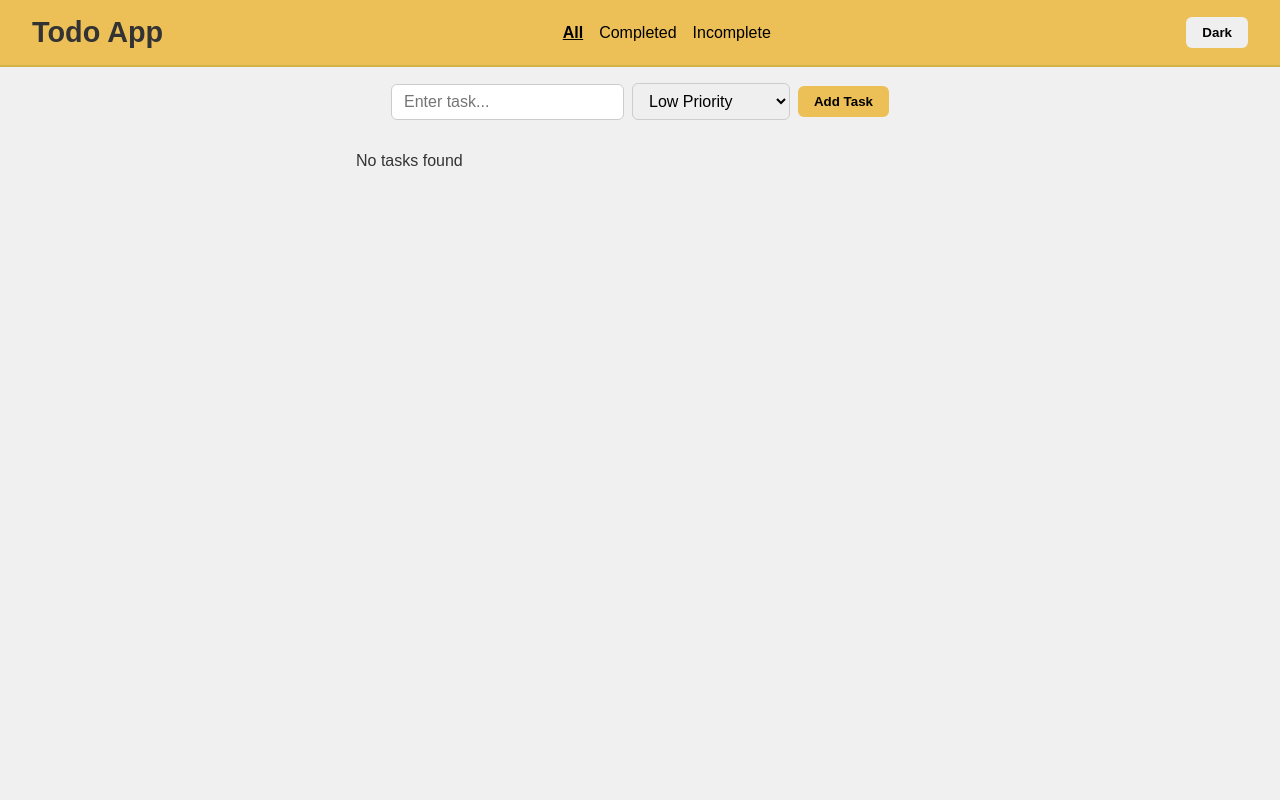
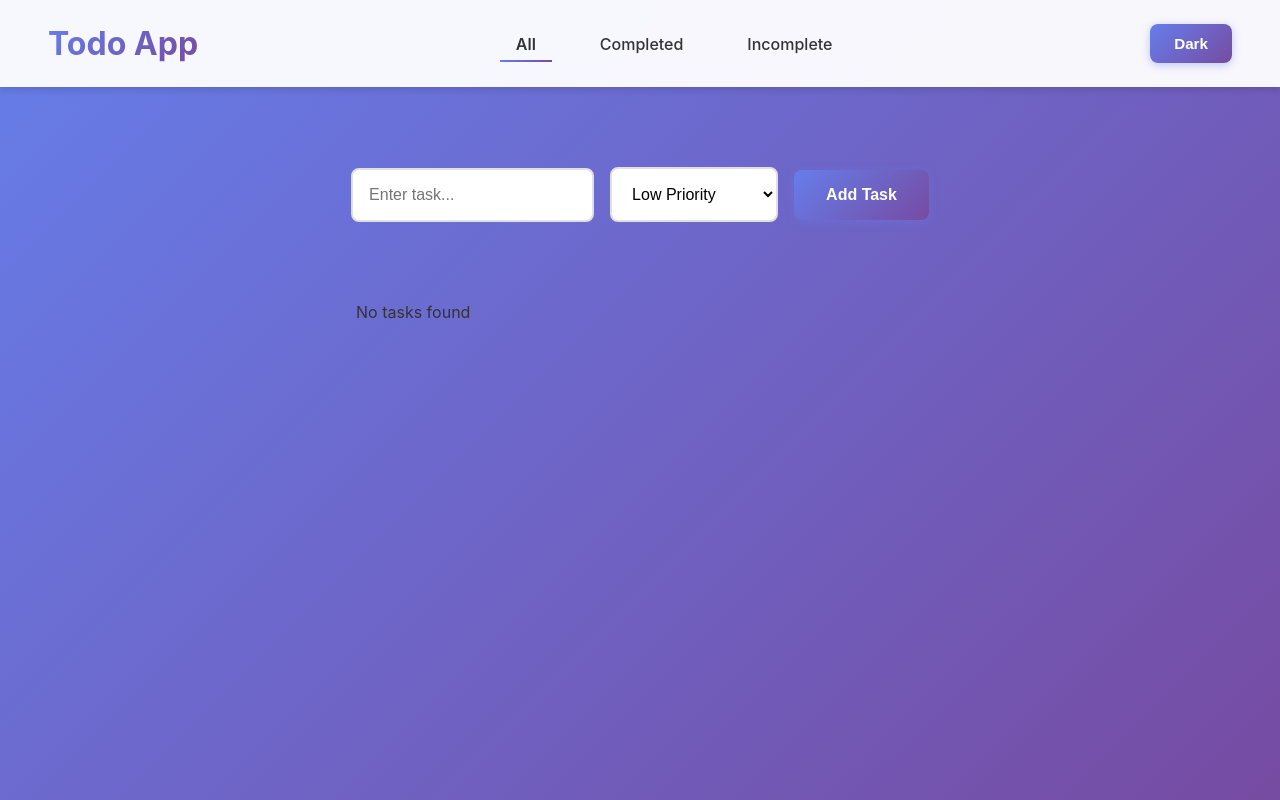
Before and after one commit to Kanchan012/Todo-App, a React (Vite) app in the folder Todo/: page / in a window 1280 px wide. Built offline with nearby package versions, Linux system fonts and the light colour scheme.

Commit message:
css updated for better UI

```diff
--- a/Todo/src/App.css
+++ b/Todo/src/App.css
@@ -1,164 +1,295 @@
 #root {
-  max-width: 1280px;
-  margin: 0 auto;
-  padding: 2rem;
-  text-align: center;
+  min-height: 100vh;
 }
 
-.logo {
-  height: 6em;
-  padding: 1.5em;
-  will-change: filter;
-  transition: filter 300ms;
-}
-.logo:hover {
-  filter: drop-shadow(0 0 2em #646cffaa);
-}
-.logo.react:hover {
-  filter: drop-shadow(0 0 2em #61dafbaa);
-}
-
-@keyframes logo-spin {
-  from {
-    transform: rotate(0deg);
-  }
-  to {
-    transform: rotate(360deg);
-  }
-}
-
-@media (prefers-reduced-motion: no-preference) {
-  a:nth-of-type(2) .logo {
-    animation: logo-spin infinite 20s linear;
-  }
-}
-
-.card {
-  padding: 2em;
-}
-
-.read-the-docs {
-  color: #888;
-}
-
-/* Todo Item Styling */
+/* ===== Todo Item Styling ===== */
 .todo-item {
   display: flex;
   align-items: center;
   justify-content: space-between;
   gap: 1rem;
-  padding: 1rem;
-  background: #f5f5f5;
-  border-radius: 8px;
-  margin-bottom: 0.5rem;
-  transition: all 0.2s ease;
+  padding: 1.5rem;
+  background: white;
+  border-radius: 12px;
+  margin-bottom: 1rem;
+  box-shadow: 0 2px 8px rgba(0, 0, 0, 0.1);
+  transition: all 0.3s ease;
+  animation: slideIn 0.3s ease-out;
+}
+
+@keyframes slideIn {
+  from {
+    opacity: 0;
+    transform: translateY(10px);
+  }
+  to {
+    opacity: 1;
+    transform: translateY(0);
+  }
+}
+
+.todo-item:hover {
+  box-shadow: 0 4px 16px rgba(102, 126, 234, 0.2);
+  transform: translateY(-2px);
 }
 
 .todo-item.completed {
-  opacity: 0.6;
+  opacity: 0.7;
+  background: #f8f9fa;
 }
 
 .todo-item.completed .title {
   text-decoration: line-through;
+  color: #999;
 }
 
+/* ===== Title Section ===== */
 .title {
   display: flex;
   align-items: center;
-  gap: 0.75rem;
+  gap: 1rem;
   flex: 1;
   text-align: left;
-  font-weight: 500;
 }
 
 .title input[type="checkbox"] {
   cursor: pointer;
-  width: 20px;
-  height: 20px;
+  width: 24px;
+  height: 24px;
+  accent-color: #667eea;
+  transition: all 0.2s ease;
 }
 
+.title input[type="checkbox"]:hover {
+  transform: scale(1.1);
+}
+
+/* ===== Priority Colors ===== */
 .priority-high {
-  color: #dc3545;
-  font-weight: bold;
+  color: #ff6b6b;
+  font-weight: 600;
 }
 
 .priority-medium {
-  color: #ffc107;
+  color: #ffa500;
+  font-weight: 600;
 }
 
 .priority-low {
-  color: #28a745;
+  color: #51cf66;
+  font-weight: 600;
 }
 
-/* Button Styling */
+/* ===== Button Styling ===== */
 .btn-edit,
 .btn-delete,
 .btn-update,
 .btn-cancel {
-  padding: 0.5rem 1rem;
+  padding: 0.7rem 1.2rem;
   border: none;
-  border-radius: 4px;
+  border-radius: 8px;
   cursor: pointer;
-  font-size: 0.9rem;
-  transition: all 0.2s ease;
+  font-size: 0.95rem;
+  font-weight: 500;
+  transition: all 0.3s ease;
+  white-space: nowrap;
 }
 
 .btn-edit {
-  background-color: #007bff;
+  background: linear-gradient(135deg, #667eea 0%, #764ba2 100%);
   color: white;
+  box-shadow: 0 2px 6px rgba(102, 126, 234, 0.3);
 }
 
 .btn-edit:hover {
-  background-color: #0056b3;
+  transform: translateY(-2px);
+  box-shadow: 0 4px 12px rgba(102, 126, 234, 0.4);
 }
 
 .btn-delete {
-  background-color: #dc3545;
+  background: linear-gradient(135deg, #f093fb 0%, #f5576c 100%);
   color: white;
+  box-shadow: 0 2px 6px rgba(245, 87, 108, 0.3);
 }
 
 .btn-delete:hover {
-  background-color: #c82333;
+  transform: translateY(-2px);
+  box-shadow: 0 4px 12px rgba(245, 87, 108, 0.4);
 }
 
 .btn-update {
-  background-color: #28a745;
+  background: linear-gradient(135deg, #4facfe 0%, #00f2fe 100%);
   color: white;
+  box-shadow: 0 2px 6px rgba(79, 172, 254, 0.3);
 }
 
 .btn-update:hover {
-  background-color: #218838;
+  transform: translateY(-2px);
+  box-shadow: 0 4px 12px rgba(79, 172, 254, 0.4);
 }
 
 .btn-cancel {
-  background-color: #6c757d;
+  background: linear-gradient(135deg, #a8a8a8 0%, #6c757d 100%);
   color: white;
+  box-shadow: 0 2px 6px rgba(108, 117, 125, 0.3);
 }
 
 .btn-cancel:hover {
-  background-color: #5a6268;
+  transform: translateY(-2px);
+  box-shadow: 0 4px 12px rgba(108, 117, 125, 0.4);
 }
 
-/* Edit Form */
+/* ===== Edit Form ===== */
 .edit-form {
   display: flex;
   gap: 0.75rem;
   align-items: center;
   width: 100%;
+  flex-wrap: wrap;
 }
 
 .edit-form input,
 .edit-form select {
-  padding: 0.5rem;
-  border: 1px solid #ccc;
-  border-radius: 4px;
-  font-size: 0.9rem;
+  padding: 0.8rem;
+  border: 2px solid #e0e0e0;
+  border-radius: 8px;
+  font-size: 0.95rem;
+  transition: all 0.3s ease;
+  background: white;
 }
 
 .edit-form input {
   flex: 1;
+  min-width: 200px;
 }
 
 .edit-form select {
-  min-width: 100px;
+  min-width: 120px;
 }
+
+.edit-form input:focus,
+.edit-form select:focus {
+  border-color: #667eea;
+  outline: none;
+  box-shadow: 0 0 0 3px rgba(102, 126, 234, 0.1);
+}
+
+/* ===== Dark Mode Support ===== */
+[data-theme="dark"] .todo-item {
+  background: #2a2a2a;
+  color: #f0f0f0;
+  box-shadow: 0 2px 8px rgba(0, 0, 0, 0.3);
+}
+
+[data-theme="dark"] .todo-item:hover {
+  box-shadow: 0 4px 16px rgba(102, 126, 234, 0.3);
+}
+
+[data-theme="dark"] .todo-item.completed {
+  background: #1e1e1e;
+}
+
+[data-theme="dark"] .edit-form input,
+[data-theme="dark"] .edit-form select {
+  background: #1e1e1e;
+  color: #f0f0f0;
+  border-color: #444;
+}
+
+/* ===== Responsive Design ===== */
+@media (max-width: 768px) {
+  .todo-item {
+    flex-wrap: wrap;
+    gap: 0.75rem;
+  }
+
+  .title {
+    width: 100%;
+    gap: 0.75rem;
+  }
+
+  .todo-item > button {
+    flex: 1;
+    min-width: 80px;
+  }
+
+  .edit-form {
+    flex-direction: column;
+    gap: 0.5rem;
+  }
+
+  .edit-form input,
+  .edit-form select {
+    width: 100%;
+  }
+
+  .edit-form button {
+    width: 100%;
+  }
+
+  nav {
+    padding: 1rem;
+  }
+
+  nav h1 {
+    font-size: 1.5rem;
+  }
+
+  .nav-links {
+    gap: 1rem;
+    flex-wrap: wrap;
+  }
+
+  .nav-links a {
+    padding: 0.4rem 0.8rem;
+    font-size: 0.9rem;
+  }
+
+  .todo-form {
+    flex-direction: column;
+    padding: 1.5rem 1rem;
+  }
+
+  .todo-form input,
+  .todo-form select,
+  .todo-form button {
+    width: 100%;
+  }
+}
+
+/* ===== Empty State ===== */
+.empty-state {
+  text-align: center;
+  padding: 3rem 2rem;
+  color: #999;
+}
+
+.empty-state h3 {
+  font-size: 1.5rem;
+  margin-bottom: 0.5rem;
+}
+
+/* ===== Loading State ===== */
+.loading {
+  opacity: 0.6;
+  pointer-events: none;
+}
+
+/* ===== Animation Classes ===== */
+@keyframes fadeIn {
+  from {
+    opacity: 0;
+  }
+  to {
+    opacity: 1;
+  }
+}
+
+@keyframes fadeOut {
+  from {
+    opacity: 1;
+  }
+  to {
+    opacity: 0;
+  }
+}
--- a/Todo/src/index.css
+++ b/Todo/src/index.css
@@ -1,20 +1,33 @@
-/* ===== Global ===== */
+/* ===== Global Styles ===== */
 * {
   margin: 0;
   padding: 0;
   box-sizing: border-box;
 }
 
+html {
+  scroll-behavior: smooth;
+}
+
 body {
-  font-family: Arial, sans-serif;
-  background: #f0f0f0;
+  font-family: -apple-system, BlinkMacSystemFont, 'Segoe UI', 'Roboto', 'Oxygen',
+    'Ubuntu', 'Cantarell', 'Fira Sans', 'Droid Sans', 'Helvetica Neue',
+    sans-serif;
+  -webkit-font-smoothing: antialiased;
+  -moz-osx-font-smoothing: grayscale;
+  background: linear-gradient(135deg, #667eea 0%, #764ba2 100%);
   color: #333;
-  transition: background 0.3s, color 0.3s;
+  min-height: 100vh;
+  transition: all 0.3s ease;
 }
 
 [data-theme="dark"] body {
-  background: #1e1e1e;
+  background: linear-gradient(135deg, #1a1a2e 0%, #16213e 100%);
   color: #f0f0f0;
+}
+
+#root {
+  min-height: 100vh;
 }
 
 /* ===== Navbar ===== */
@@ -22,40 +35,85 @@ nav {
   display: flex;
   justify-content: space-between;
   align-items: center;
-  padding: 1rem 2rem;
-  background-color: #edc057;
-  border-bottom: 2px solid #d4b24b;
+  padding: 1.5rem 3rem;
+  background: rgba(255, 255, 255, 0.95);
+  backdrop-filter: blur(10px);
+  box-shadow: 0 4px 6px rgba(0, 0, 0, 0.1);
+  position: sticky;
+  top: 0;
+  z-index: 100;
 }
 
 nav h1 {
-  font-size: 1.8rem;
-  font-weight: bold;
+  font-size: 2rem;
+  font-weight: 700;
+  background: linear-gradient(135deg, #667eea 0%, #764ba2 100%);
+  -webkit-background-clip: text;
+  -webkit-text-fill-color: transparent;
+  background-clip: text;
+}
+
+.nav-links {
+  display: flex;
+  gap: 2rem;
+  align-items: center;
 }
 
 .nav-links a {
-  margin-right: 1rem;
   text-decoration: none;
-  color: black;
+  color: #333;
   font-weight: 500;
+  font-size: 1rem;
+  padding: 0.5rem 1rem;
+  border-radius: 6px;
+  transition: all 0.3s ease;
+  position: relative;
+}
+
+.nav-links a::after {
+  content: '';
+  position: absolute;
+  width: 0;
+  height: 2px;
+  bottom: 0;
+  left: 0;
+  background: linear-gradient(135deg, #667eea 0%, #764ba2 100%);
+  transition: width 0.3s ease;
+}
+
+.nav-links a:hover::after,
+.nav-links a.active::after {
+  width: 100%;
 }
 
 .nav-links a.active {
-  font-weight: bold;
-  text-decoration: underline;
+  font-weight: 600;
 }
 
 nav button {
-  padding: 0.5rem 1rem;
+  padding: 0.7rem 1.5rem;
   border: none;
-  border-radius: 6px;
+  background: linear-gradient(135deg, #667eea 0%, #764ba2 100%);
+  color: white;
+  border-radius: 8px;
   cursor: pointer;
-  font-weight: bold;
-  transition: background 0.3s;
+  font-weight: 600;
+  font-size: 0.95rem;
+  transition: all 0.3s ease;
+  box-shadow: 0 2px 8px rgba(102, 126, 234, 0.4);
 }
 
 nav button:hover {
-  background-color: #d4b24b;
-  color: white;
+  transform: translateY(-2px);
+  box-shadow: 0 4px 12px rgba(102, 126, 234, 0.6);
+}
+
+[data-theme="dark"] nav {
+  background: rgba(30, 30, 30, 0.95);
+}
+
+[data-theme="dark"] .nav-links a {
+  color: #f0f0f0;
 }
 
 /* ===== Todo Form ===== */
@@ -63,39 +121,98 @@ nav button:hover {
   display: flex;
   justify-content: center;
   align-items: center;
-  gap: 0.5rem;
-  padding: 1rem 2rem;
+  flex-wrap: wrap;
+  gap: 1rem;
+  padding: 3rem 2rem;
+  margin: 2rem 0;
 }
 
 .todo-form input,
 .todo-form select {
-  padding: 0.5rem 0.75rem;
-  border-radius: 6px;
-  border: 1px solid #ccc;
+  padding: 1rem;
+  border-radius: 8px;
+  border: 2px solid #e0e0e0;
   outline: none;
   font-size: 1rem;
-  transition: border-color 0.3s;
+  transition: all 0.3s ease;
+  background: white;
+}
+
+[data-theme="dark"] .todo-form input,
+[data-theme="dark"] .todo-form select {
+  background: #2a2a2a;
+  border-color: #444;
+  color: #f0f0f0;
 }
 
 .todo-form input:focus,
 .todo-form select:focus {
-  border-color: #edc057;
+  border-color: #667eea;
+  box-shadow: 0 0 0 3px rgba(102, 126, 234, 0.1);
 }
 
 .todo-form button {
-  padding: 0.5rem 1rem;
+  padding: 1rem 2rem;
   border: none;
-  background-color: #edc057;
-  color: black;
-  font-weight: bold;
-  border-radius: 6px;
+  background: linear-gradient(135deg, #667eea 0%, #764ba2 100%);
+  color: white;
+  font-weight: 600;
+  border-radius: 8px;
   cursor: pointer;
-  transition: background 0.3s;
+  transition: all 0.3s ease;
+  box-shadow: 0 2px 8px rgba(102, 126, 234, 0.4);
+  font-size: 1rem;
 }
 
 .todo-form button:hover {
-  background-color: #d4b24b;
-  color: white;
+  transform: translateY(-2px);
+  box-shadow: 0 4px 12px rgba(102, 126, 234, 0.6);
+}
+
+.todo-form button:active {
+  transform: translateY(0);
+}
+
+/* ===== Todo List Container ===== */
+.todo-list {
+  max-width: 800px;
+  margin: 2rem auto;
+  padding: 0 2rem;
+}
+
+/* ===== Theme Toggle ===== */
+.theme-toggle {
+  font-size: 1.5rem;
+  background: none;
+  border: none;
+  cursor: pointer;
+  transition: transform 0.3s ease;
+}
+
+.theme-toggle:hover {
+  transform: scale(1.1) rotate(20deg);
+}
+
+/* ===== Scrollbar ===== */
+::-webkit-scrollbar {
+  width: 10px;
+}
+
+::-webkit-scrollbar-track {
+  background: #f1f1f1;
+}
+
+::-webkit-scrollbar-thumb {
+  background: linear-gradient(135deg, #667eea 0%, #764ba2 100%);
+  border-radius: 5px;
+}
+
+::-webkit-scrollbar-thumb:hover {
+  background: linear-gradient(135deg, #764ba2 0%, #667eea 100%);
+}
+
+[data-theme="dark"] ::-webkit-scrollbar-track {
+  background: #2a2a2a;
 }
 
 /* ===== Todo List ===== */
```
